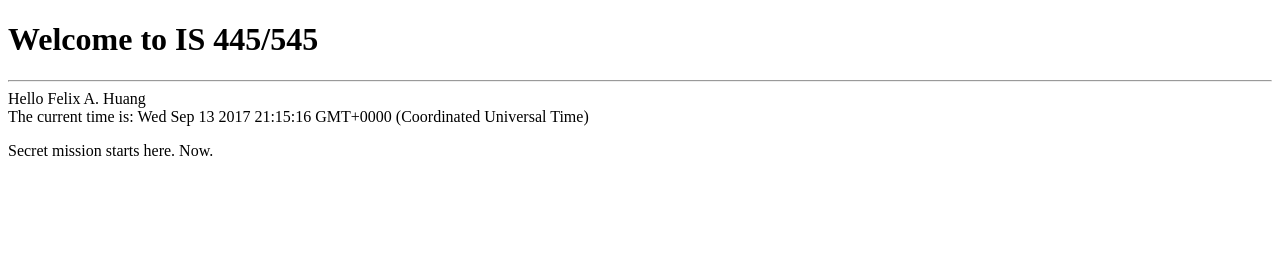
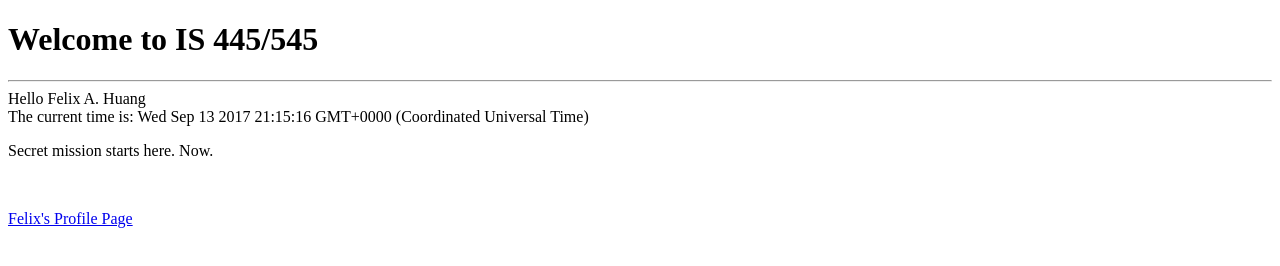
Before and after one commit to fhcsulb/IS-445-Assign-2, a website: page website/index.html in a window 1280 px wide. Drawn offline with Linux system fonts and the light colour scheme.

Commit message:
Added files

```diff
--- a/website/index.html
+++ b/website/index.html
@@ -13,6 +13,9 @@
     <div>The current time is: <span id="output"></span></div>
     <p>Secret mission starts here. Now. </p>
 
+    <br>
+    <p>  <a href = "linkedpage.hmtl"> Felix's Profile Page</a> </p>
+
     <script src="app.js"></script>
 </body>
 </html>
```
